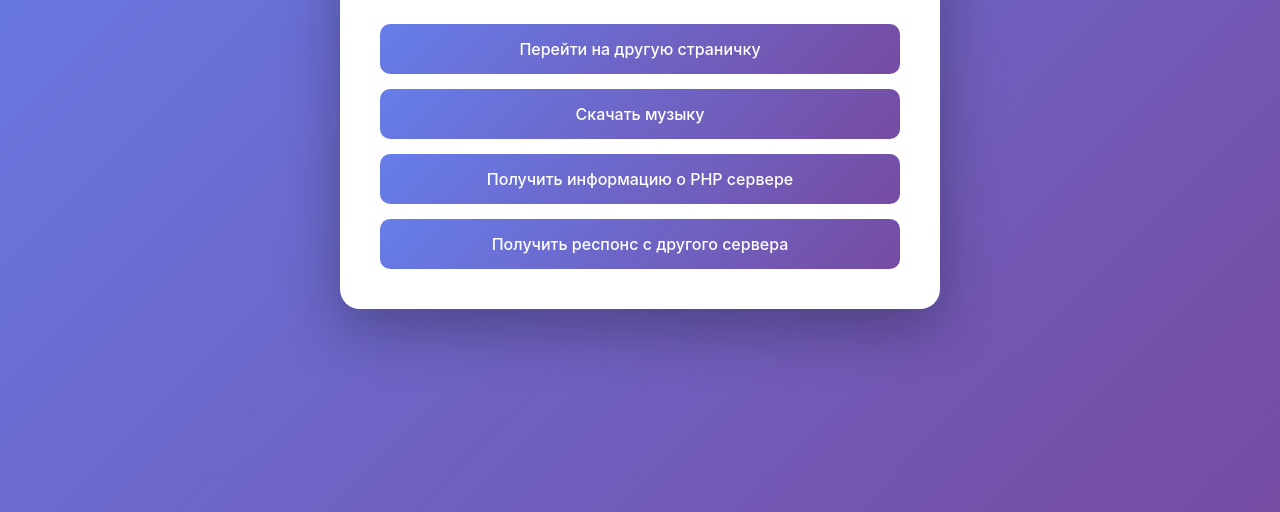
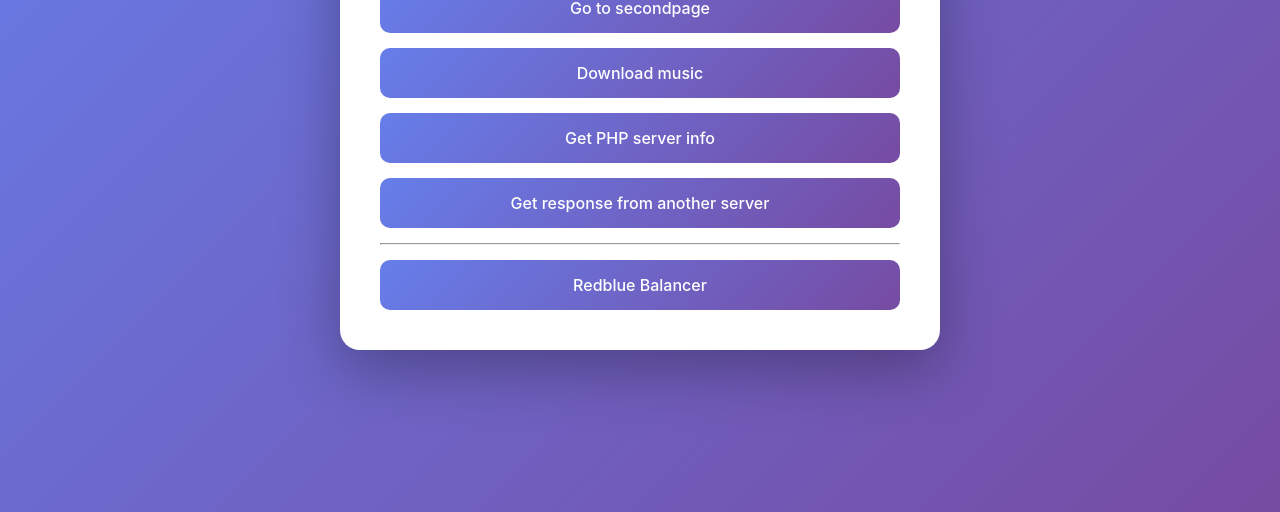
Before and after one commit to Tsuyakashi/devops-handbook, a plain HTML site: page task4/src/index.html in a window 1280 px wide. Shown: the part 288-800 px from the top of the page. Drawn offline with Linux system fonts and the light colour scheme.

Commit message:
fix: accessibility fix

```diff
--- a/task4/src/index.html
+++ b/task4/src/index.html
@@ -69,10 +69,11 @@
     <div class="container">
         <h1>Nginx Proxy Server</h1>
         <div class="links">
-            <a href="/secondpage">Перейти на другую страничку</a>
-            <a href="/music">Скачать музыку</a>
-            <a href="/info.php">Получить информацию о PHP сервере</a>
-            <a href="/secondserver">Получить респонс с другого сервера</a>
+            <a href="/secondpage">Go to secondpage</a>
+            <a href="/music">Download music</a>
+            <a href="/info.php">Get PHP server info</a>
+            <a href="/secondserver">Get response from another server</a>
+            <hr><a href="/redblue">Redblue Balancer</a>
         </div>
     </div>
 </body>
```
Also changed, not shown: 1 other file.
